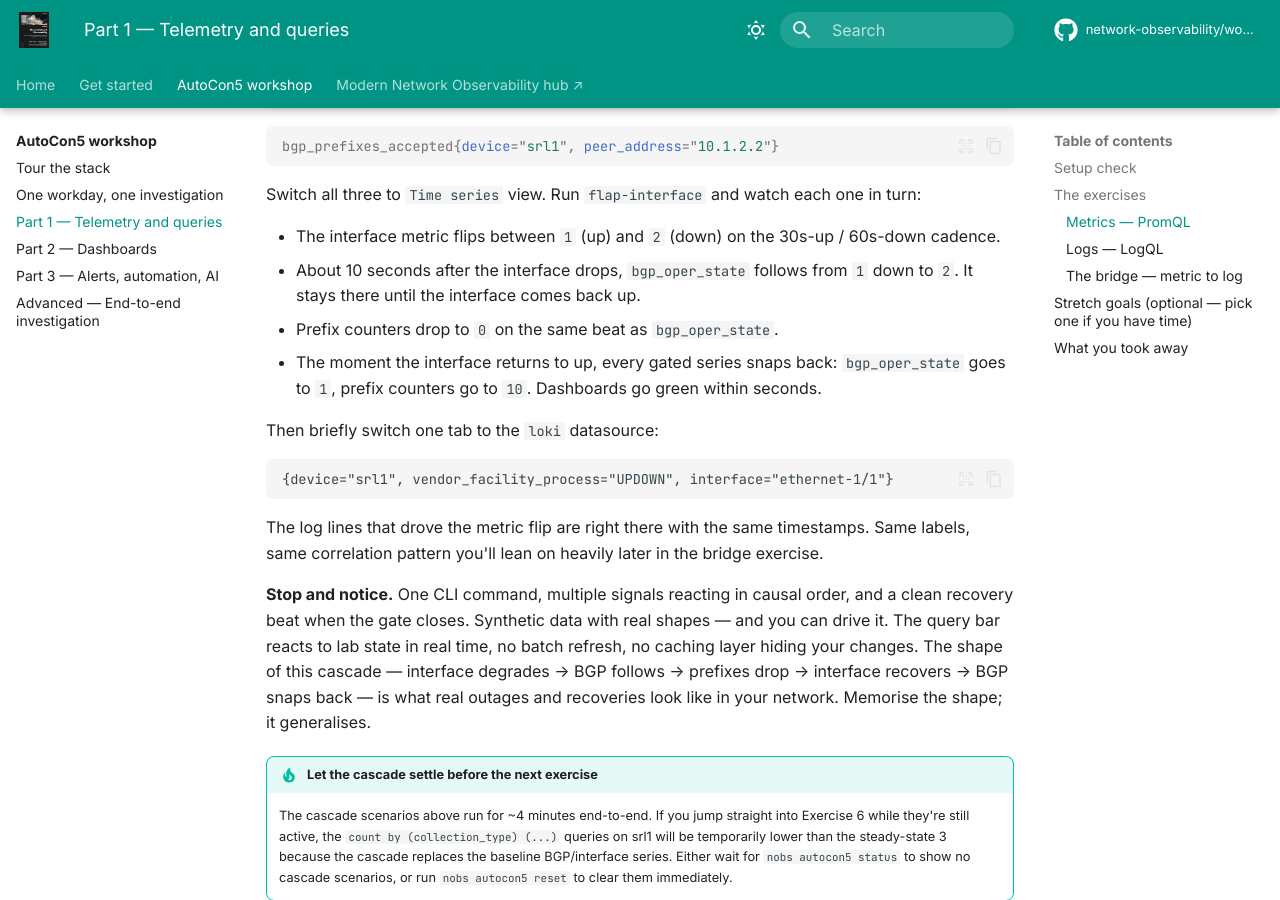
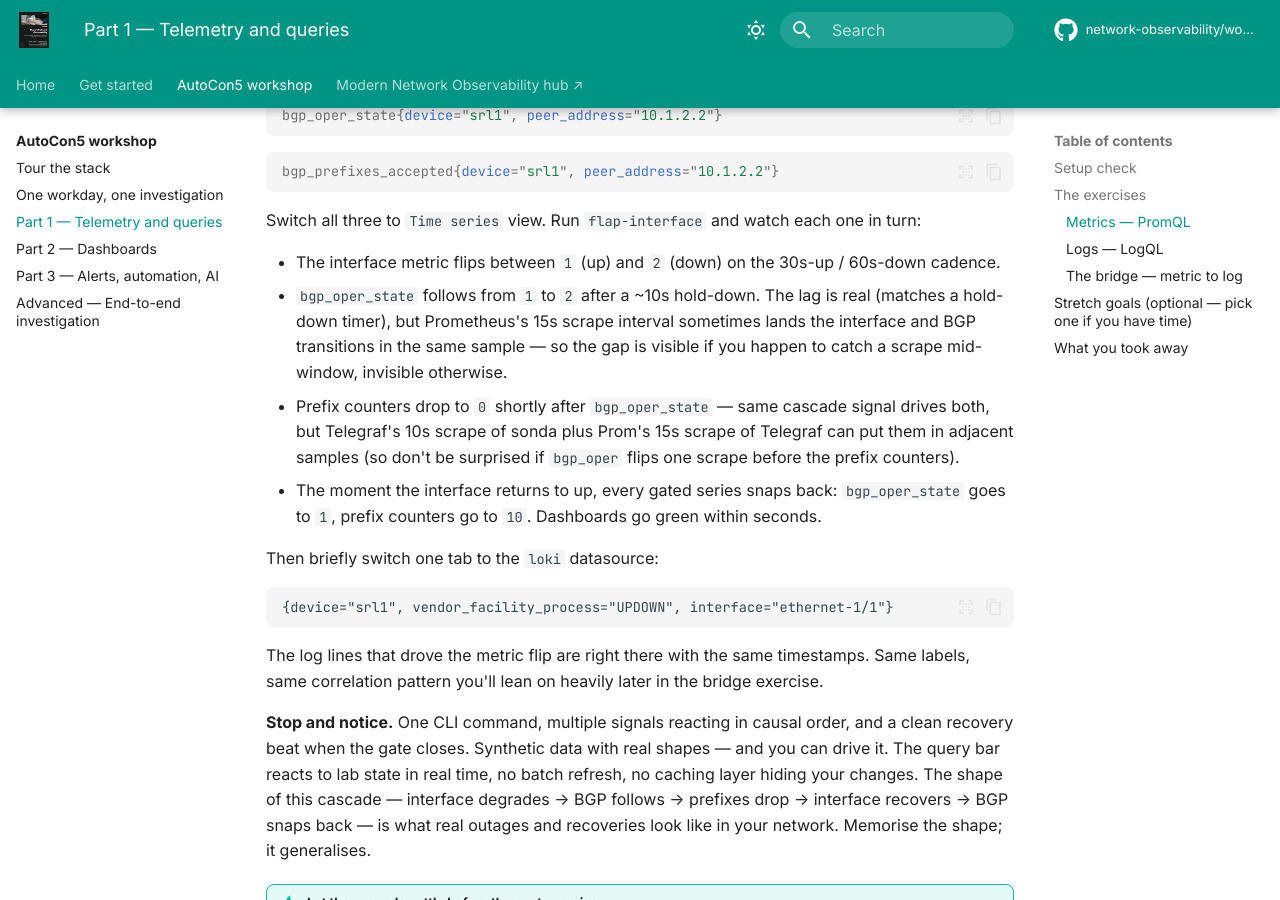
Before and after one commit to network-observability/workshops, an MkDocs documentation site: the page built from docs/workshop/part-1.md, in a window 1280 px wide and 900 px high, scrolled down 6205 px. Built offline with MkDocs 1.6.1 and Material for MkDocs 9.7.7, drawn with Linux system fonts in a browser that asks for light colours; comment, search, counter and statistics services are not loaded; some of the changed text lies outside the part shown.

Commit message:
docs(part-1, tour): accuracy fixes from a fresh-student walkthrough (#86)
Walked all 12 Part 1 exercises end-to-end against the live lab on
sonda v1.13.1; everything works, but five small wording gaps surfaced.
This commit fixes them.

- part-1, Setup check: add a one-line note that Loki sometimes takes
  30-60s to come up green after `nobs autocon5 up`, so a transient red
  row on the first `status` isn't a bug.
- part-1, Exercise 5: the "BGP follows interface DOWN by ~10s" claim is
  true at sonda-tick resolution but often hidden by Prom's 15s scrape
  interval — soften to "lag is real but visible only if you catch a
  scrape mid-window." Same fix for "prefix counters drop on the same
  beat as bgp_oper_state": Telegraf+Prom scrape cadences can put them
  in adjacent samples.
- part-1, Exercise 10: "two or three events per 5-minute window" is the
  steady-state average; the actual broken-interface emitter is
  stochastic at ~1/2min so 1 is also a normal observation. Widen to
  "1-3 events per 5-minute window."
- tour: "When you query Prometheus and see bgp_oper_state{device='srl1'}
  go from 6 to 5" — that query returns three rows (not 6), and the
  6→5 framing was about across-both-devices established-peer count, not
  the filtered query. Rephrase to "one stuck at 5 instead of 1."

No code, no lab changes; pure doc cleanup. Captures honesty-about-
timing details a fresh student would otherwise have to puzzle out
during the workshop.

````diff
--- a/workshops/autocon5/guides/part-1-telemetry-and-queries.md
+++ b/workshops/autocon5/guides/part-1-telemetry-and-queries.md
@@ -21,7 +21,7 @@
 nobs autocon5 status
 ```
 
-`reset` is safe to run repeatedly — it clears any leftover maintenance flags, expires any silences from a prior workshop run, removes any cascade scenarios still hanging around, and restarts the log shipper if it has gone quiet. Safe to run at the start of every part. `status` then confirms every row reports `ok`. If `prometheus`, `loki`, or `sonda` is anything else, flag it before continuing — your senior wants to know about a degraded stack before you lean on it.
+`reset` is safe to run repeatedly — it clears any leftover maintenance flags, expires any silences from a prior workshop run, removes any cascade scenarios still hanging around, and restarts the log shipper if it has gone quiet. Safe to run at the start of every part. `status` then confirms every row reports `ok`. If `prometheus`, `loki`, or `sonda` is anything else, flag it before continuing — your senior wants to know about a degraded stack before you lean on it. (Loki sometimes takes 30–60s after `nobs autocon5 up` to come up green — re-run `status` if it's the only red row.)
 
 Open Grafana at <http://localhost:3000> (login `admin` / `admin` unless you changed `.env`). Click the compass icon in the left rail to open **Explore**. The datasource picker at the top is how you switch between Prometheus and Loki. You'll bounce between them throughout this part.
 
@@ -150,8 +150,8 @@
 Switch all three to `Time series` view. Run `flap-interface` and watch each one in turn:
 
 - The interface metric flips between `1` (up) and `2` (down) on the 30s-up / 60s-down cadence.
-- About 10 seconds after the interface drops, `bgp_oper_state` follows from `1` down to `2`. It stays there until the interface comes back up.
-- Prefix counters drop to `0` on the same beat as `bgp_oper_state`.
+- `bgp_oper_state` follows from `1` to `2` after a ~10s hold-down. The lag is real (matches a hold-down timer), but Prometheus's 15s scrape interval sometimes lands the interface and BGP transitions in the same sample — so the gap is visible if you happen to catch a scrape mid-window, invisible otherwise.
+- Prefix counters drop to `0` shortly after `bgp_oper_state` — same cascade signal drives both, but Telegraf's 10s scrape of sonda plus Prom's 15s scrape of Telegraf can put them in adjacent samples (so don't be surprised if `bgp_oper` flips one scrape before the prefix counters).
 - The moment the interface returns to up, every gated series snaps back: `bgp_oper_state` goes to `1`, prefix counters go to `10`. Dashboards go green within seconds.
 
 Then briefly switch one tab to the `loki` datasource:
@@ -322,7 +322,7 @@
 sum by (device) (count_over_time({vendor_facility_process="UPDOWN"}[5m]))
 ```
 
-Switch the panel to `Time series`. You should see two flat lines (one per device) sitting around **two or three events per 5-minute window**. That floor is the always-broken `ethernet-1/11` on each device — the only interface that's actually flapping at rest. Healthy interfaces don't contribute because they don't emit anything when nothing's happening to them; that's the honest answer to "is anything flapping right now?".
+Switch the panel to `Time series`. You should see two flat lines (one per device) sitting around **1–3 events per 5-minute window** (the broken-interface emitter is stochastic at ~1 event / 2 min). That floor is the always-broken `ethernet-1/11` on each device — the only interface that's actually flapping at rest. Healthy interfaces don't contribute because they don't emit anything when nothing's happening to them; that's the honest answer to "is anything flapping right now?".
 
 Trigger a flap on a previously-silent healthy interface and watch the line jump:
 
````
Also changed, not shown: docs/workshop/tour.md (+1 -1 lines).
